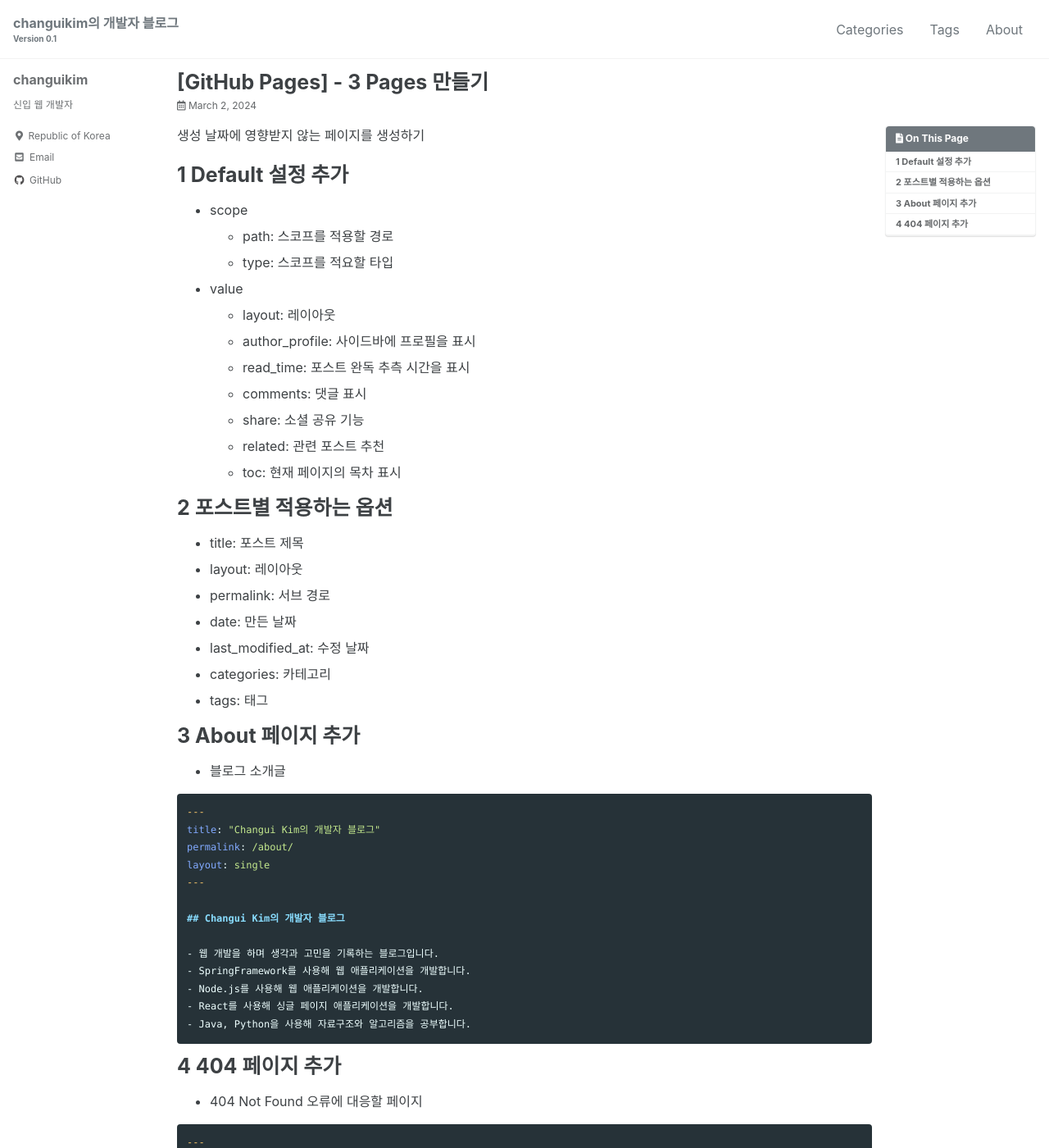
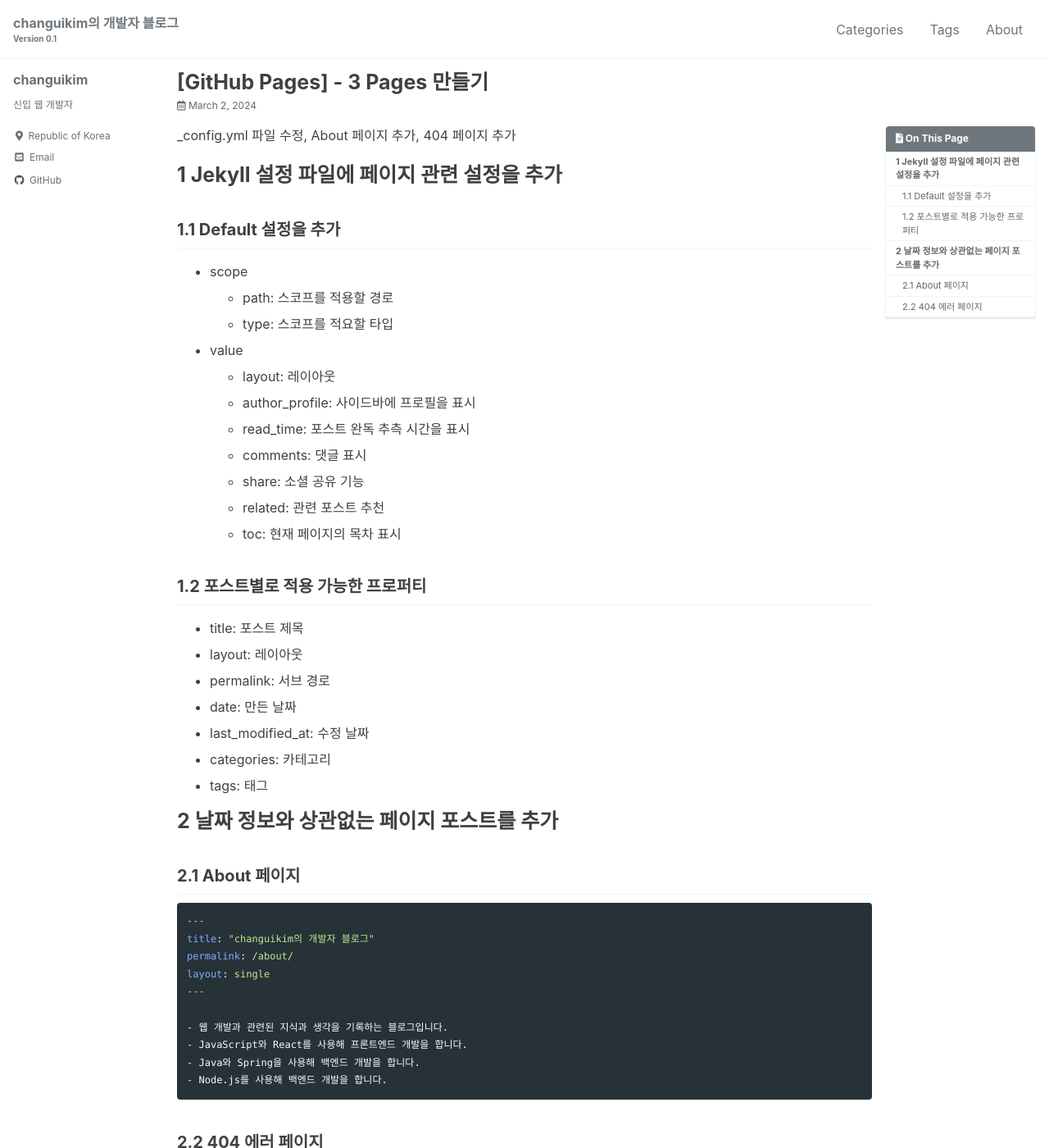
Before and after one commit to changuikim/changuikim.github.io, a Jekyll site: the page built from _posts/github_pages/2024-03-02-github-pages-03.md, in a window 1280 px wide and 1400 px high. Shown: the whole window at 82% size. Built offline with Jekyll 4.4.1, drawn with Linux system fonts in a browser that asks for light colours; cached includes are drawn as plain includes; some of the changed text lies outside the part shown.

Commit message:
post : GitHub Pages 세번째 포스트 수정
- 넘버링 방식을 변경하였다.
- 링크 및 설명추가 등 내용 보강을 하였다.
- _posts 디렉토리 하에 하위 디렉토리를 생성하고 포스트를 분류하였다.
- about 페이지 포스트와 404 페이지 포스트의 내용을 일부 수정하였다.

````diff
--- a/_pages/about.md
+++ b/_pages/about.md
@@ -1,13 +1,10 @@
 ---
-title: "Changui Kim의 개발자 블로그"
+title: "changuikim의 개발자 블로그"
 permalink: /about/
 layout: single
 ---
 
-## Changui Kim의 개발자 블로그
-
-- 웹 개발을 하며 생각과 고민을 기록하는 블로그입니다.
-- SpringFramework를 사용해 웹 애플리케이션을 개발합니다.
-- Node.js를 사용해 웹 애플리케이션을 개발합니다.
-- React를 사용해 싱글 페이지 애플리케이션을 개발합니다.
-- Java, Python을 사용해 자료구조와 알고리즘을 공부합니다.
+- 웹 개발과 관련된 지식과 생각을 기록하는 블로그입니다.
+- JavaScript와 React를 사용해 프론트엔드 개발을 합니다.
+- Java와 Spring을 사용해 백엔드 개발을 합니다.
+- Node.js를 사용해 백엔드 개발을 합니다.
--- a/_posts/2024-03-02-github-pages-03.md
+++ b/_posts/github_pages/2024-03-02-github-pages-03.md
@@ -1,15 +1,18 @@
 ---
 title: "[GitHub Pages] - 3 Pages 만들기"
 layout: single
-tags: ["Blog"]
-categories: ["GitHub Pages"]
+tags:
+    - Blog
+categories:
+    - GitHub Pages
 date: "2024-03-02 21:24:11 +0900"
-last_modified_at: "2024-03-04 21:26:00 +0900"
+last_modified_at: "2024-03-26 23:43:00 +0900"
 ---
+_config.yml 파일 수정, About 페이지 추가, 404 페이지 추가
 
-생성 날짜에 영향받지 않는 페이지를 생성하기
+# 1 Jekyll 설정 파일에 페이지 관련 설정을 추가
 
-# 1 Default 설정 추가
+## 1.1 Default 설정을 추가
 
 - scope
     - path: 스코프를 적용할 경로
@@ -23,7 +26,7 @@ last_modified_at: "2024-03-04 21:26:00 +0900"
     - related: 관련 포스트 추천
     - toc: 현재 페이지의 목차 표시
 
-# 2 포스트별 적용하는 옵션
+## 1.2 포스트별로 적용 가능한 프로퍼티
 
 - title: 포스트 제목
 - layout: 레이아웃
@@ -33,29 +36,24 @@ last_modified_at: "2024-03-04 21:26:00 +0900"
 - categories: 카테고리
 - tags: 태그
 
-# 3 About 페이지 추가
+# 2 날짜 정보와 상관없는 페이지 포스트를 추가
 
-- 블로그 소개글
+## 2.1 About 페이지
 
 ```markdown
 ---
-title: "Changui Kim의 개발자 블로그"
+title: "changuikim의 개발자 블로그"
 permalink: /about/
 layout: single
 ---
 
-## Changui Kim의 개발자 블로그
-
-- 웹 개발을 하며 생각과 고민을 기록하는 블로그입니다.
-- SpringFramework를 사용해 웹 애플리케이션을 개발합니다.
-- Node.js를 사용해 웹 애플리케이션을 개발합니다.
-- React를 사용해 싱글 페이지 애플리케이션을 개발합니다.
-- Java, Python을 사용해 자료구조와 알고리즘을 공부합니다.
+- 웹 개발과 관련된 지식과 생각을 기록하는 블로그입니다.
+- JavaScript와 React를 사용해 프론트엔드 개발을 합니다.
+- Java와 Spring을 사용해 백엔드 개발을 합니다.
+- Node.js를 사용해 백엔드 개발을 합니다.
 ```
 
-# 4 404 페이지 추가
-
-- 404 Not Found 오류에 대응할 페이지
+## 2.2 404 에러 페이지
 
 ```markdown
 ---
````
Also changed, not shown: _pages/404 .md (line endings or trailing spaces).
